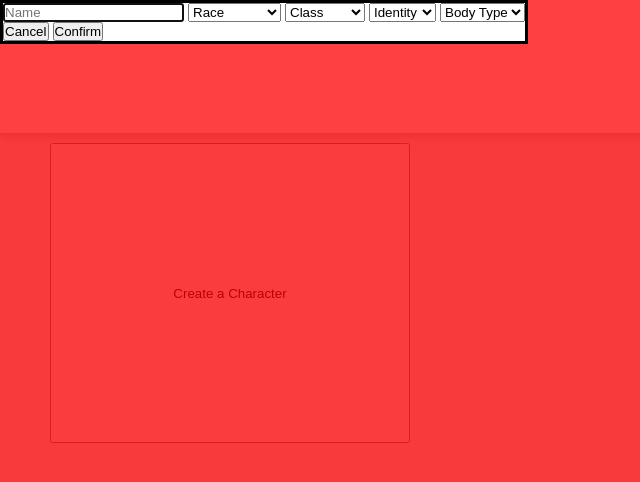
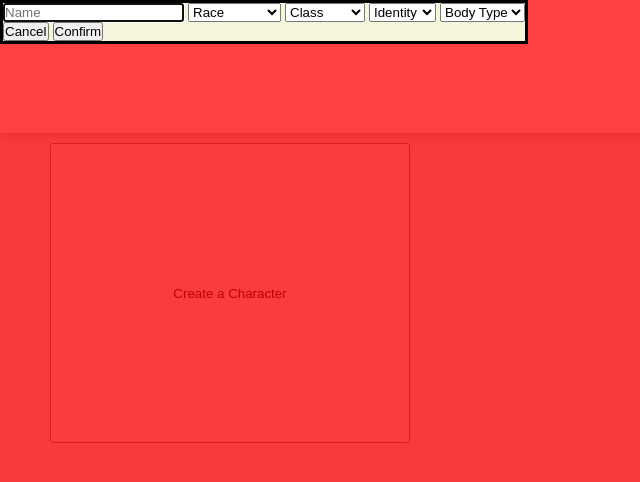
Before and after one commit to createles/odin-library, a plain HTML site: page index.html in a window 1280 px wide. Both pictures are taken after a click on the button "Create a Character". Shown: the whole page, without its empty margins (0-640 px from the left). Drawn offline with Linux system fonts and the light colour scheme.

Commit message:
Style: Make dialog visible

```diff
--- a/style.css
+++ b/style.css
@@ -31,7 +31,7 @@ body {
     background-color: rgba(122, 22, 22, 0.719);
 }
 
-#addGame {
+#addCharacter {
     background-color: beige;
 }
 
```
